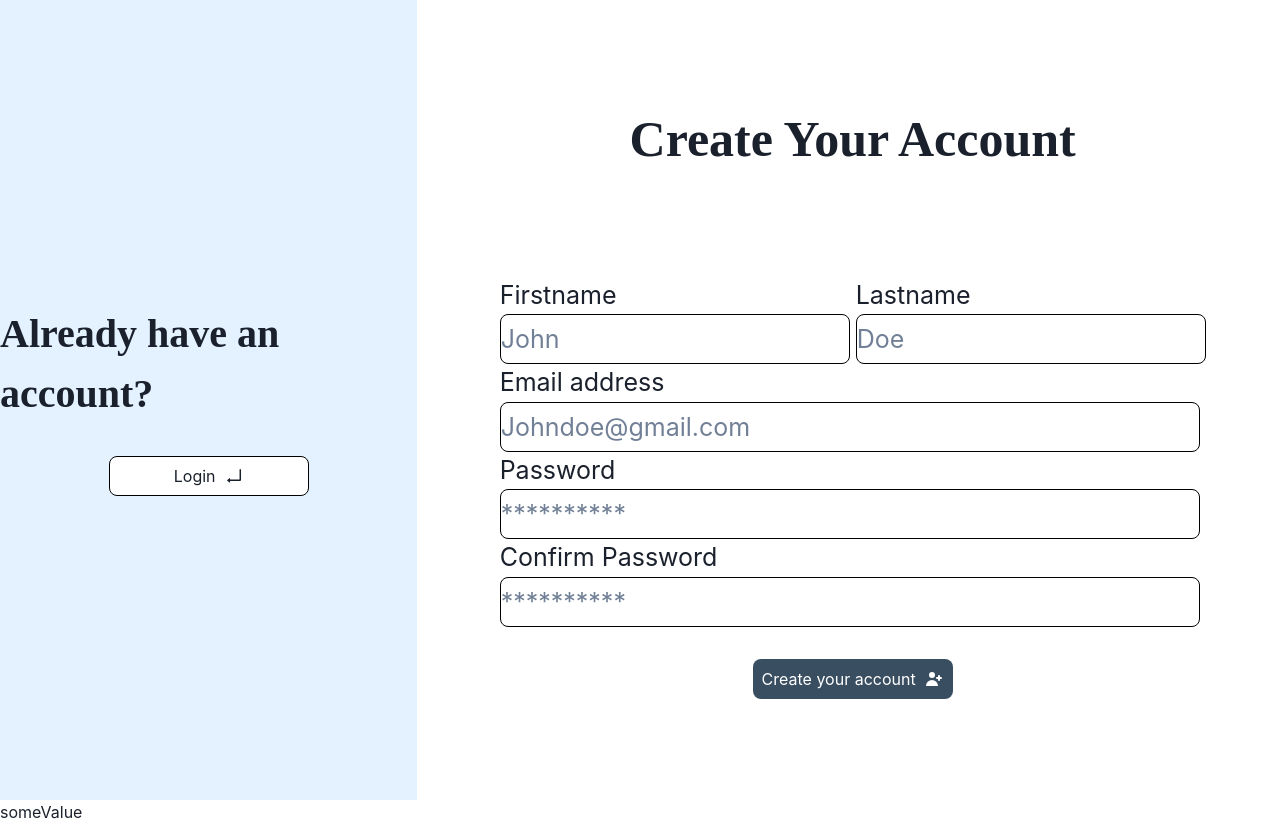
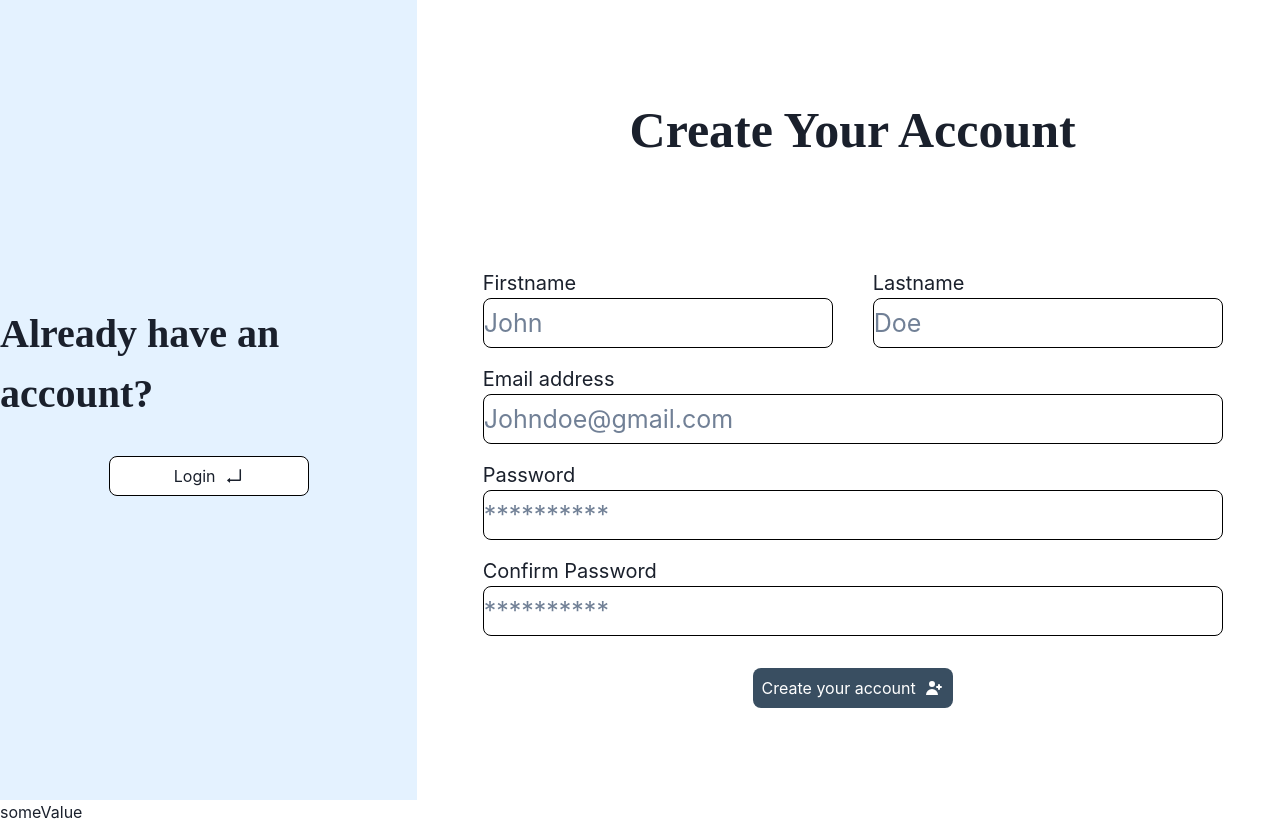
Before and after one commit to WildCodeSchool/2022-09-Orleans-CDA-Projet-KaraoCar, a React (Vite) app in the folder apps/frontend/web/: page /signup in a window 1280 px wide. Built offline with nearby package versions, Linux system fonts and the light colour scheme; no server answers.

Commit message:
feat(frontend) Fixed Spacing and sizes of the form

```diff
--- a/apps/frontend/web/src/pages/Login.tsx
+++ b/apps/frontend/web/src/pages/Login.tsx
@@ -60,7 +60,7 @@ const Login = () => {
           </Heading>
           <form onSubmit={handleSubmit}>
             <FormControl>
-              <FormLabel fontSize={'25px'}>Email</FormLabel>
+              <FormLabel fontSize={'20px'}>Email</FormLabel>
               <Input
                 rounded={'8px'}
                 border={'1px solid #000000'}
@@ -73,7 +73,9 @@ const Login = () => {
                 value={email}
                 onChange={(event) => setEmail(event.target.value)}
               />
-              <FormLabel fontSize={'25px'}>Password</FormLabel>
+              <FormLabel fontSize={'20px'} marginTop={'1rem'}>
+                Password
+              </FormLabel>
               <Input
                 rounded={'8px'}
                 border={'1px solid #000000'}
--- a/apps/frontend/web/src/pages/SignUp.tsx
+++ b/apps/frontend/web/src/pages/SignUp.tsx
@@ -100,9 +100,9 @@ function SignupForm() {
             Create Your Account
           </Heading>
           <form onSubmit={handleSubmit}>
-            <Grid templateColumns="1fr 1fr" gap={6}>
+            <Grid templateColumns="1fr 1fr" gap={40}>
               <FormControl>
-                <FormLabel fontSize={'25px'}>Firstname</FormLabel>
+                <FormLabel fontSize={'20px'}>Firstname</FormLabel>
                 <Input
                   rounded={'8px'}
                   border={'1px solid #000000'}
@@ -117,7 +117,7 @@ function SignupForm() {
                 />
               </FormControl>
               <FormControl>
-                <FormLabel fontSize={'25px'}>Lastname</FormLabel>
+                <FormLabel fontSize={'20px'}>Lastname</FormLabel>
                 <Input
                   rounded={'8px'}
                   border={'1px solid #000000'}
@@ -133,14 +133,16 @@ function SignupForm() {
               </FormControl>
             </Grid>
             <FormControl>
-              <FormLabel fontSize={'25px'}>Email address</FormLabel>
+              <FormLabel fontSize={'20px'} marginTop={'1rem'}>
+                Email address
+              </FormLabel>
               <Input
                 rounded={'8px'}
                 border={'1px solid #000000'}
                 backgroundColor={'#fff'}
                 borderColor={'black'}
                 height={'50px'}
-                width={'700px'}
+                width={'740px'}
                 fontSize={'25px'}
                 type="email"
                 onChange={(event) => setEmail(event.target.value)}
@@ -148,12 +150,14 @@ function SignupForm() {
               />
             </FormControl>
             <FormControl>
-              <FormLabel fontSize={'25px'}>Password</FormLabel>
+              <FormLabel fontSize={'20px'} marginTop={'1rem'}>
+                Password
+              </FormLabel>
               <Input
                 rounded={'8px'}
                 border={'1px solid #000000'}
                 height={'50px'}
-                width={'700px'}
+                width={'740px'}
                 fontSize={'25px'}
                 type="password"
                 onChange={(event) => setPassword(event.target.value)}
@@ -161,14 +165,16 @@ function SignupForm() {
               />
             </FormControl>
             <FormControl>
-              <FormLabel fontSize={'25px'}>Confirm Password</FormLabel>
+              <FormLabel fontSize={'20px'} marginTop={'1rem'}>
+                Confirm Password
+              </FormLabel>
               <Input
                 rounded={'8px'}
                 border={'1px solid #000000'}
                 backgroundColor={'#fff'}
                 borderColor={'black'}
                 height={'50px'}
-                width={'700px'}
+                width={'740px'}
                 fontSize={'25px'}
                 type="password"
                 onChange={(event) => setConfirm_password(event.target.value)}
@@ -178,7 +184,7 @@ function SignupForm() {
             <Stack spacing={6}>
               <Button
                 mt={4}
-                rightIcon={<HiUserAdd size={'20px'}/>}
+                rightIcon={<HiUserAdd size={'20px'} />}
                 marginTop={'2rem'}
                 height={'40px'}
                 width={'200px'}
```
